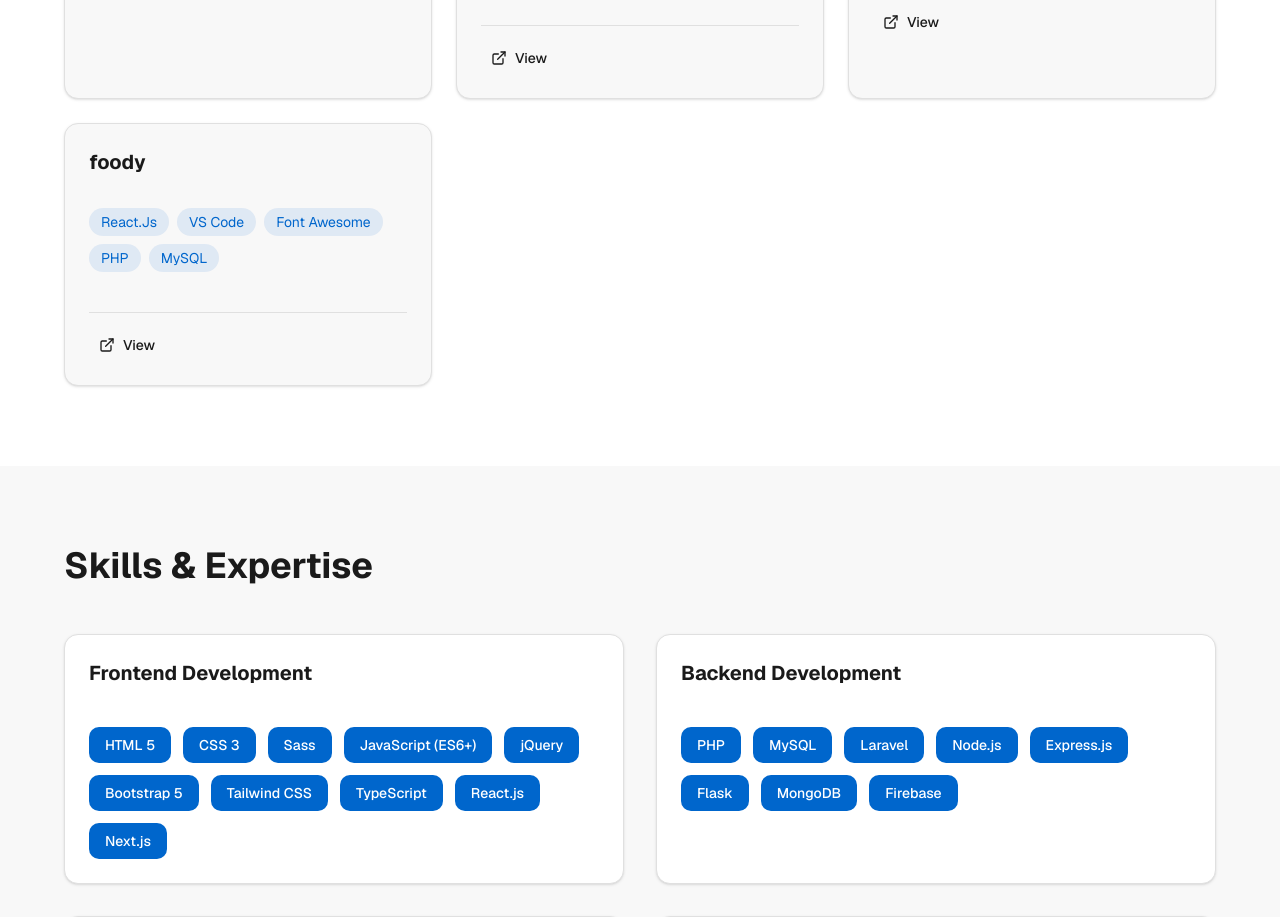
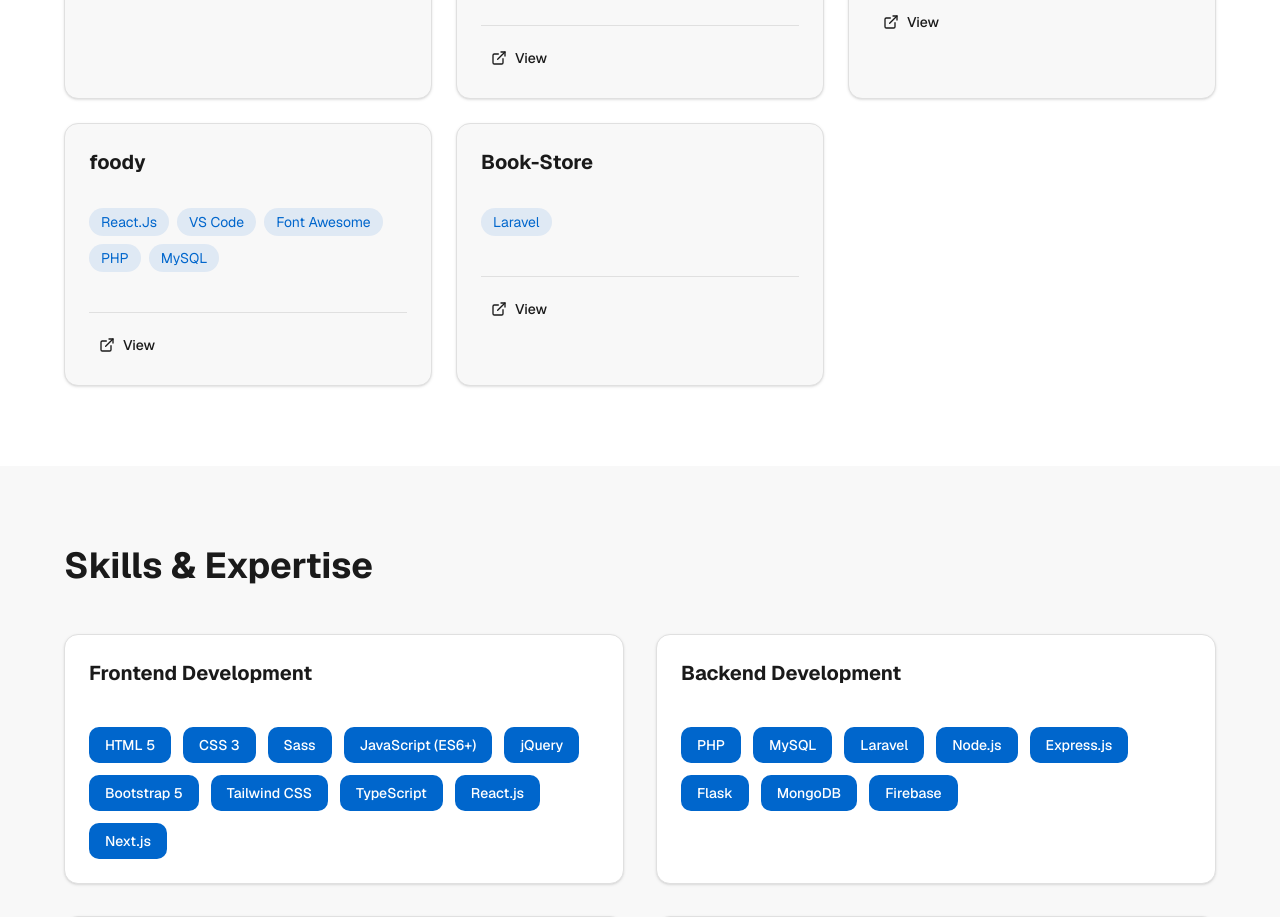
Before and after one commit to codercoder61/knoudev, a Next.js app: page / in a window 1280 px wide. Shown: the part 2240-3157 px from the top of the page. Built offline with nearby package versions, Linux system fonts and the light colour scheme.

Commit message:
Update projects.tsx

```diff
--- a/components/projects.tsx
+++ b/components/projects.tsx
@@ -100,6 +100,12 @@ const projects = [
     tags: ['React.Js','VS Code','Font Awesome','PHP','MySQL'],
     link: 'https://fooddy-phi.vercel.app/',
   },
+  {
+    id: 39,
+    title: 'Book-Store',
+    tags: ['Laravel'],
+    link: 'https://bookstore-production-9e74.up.railway.app/',
+  },
 ]
 
 export function Projects() {
```
